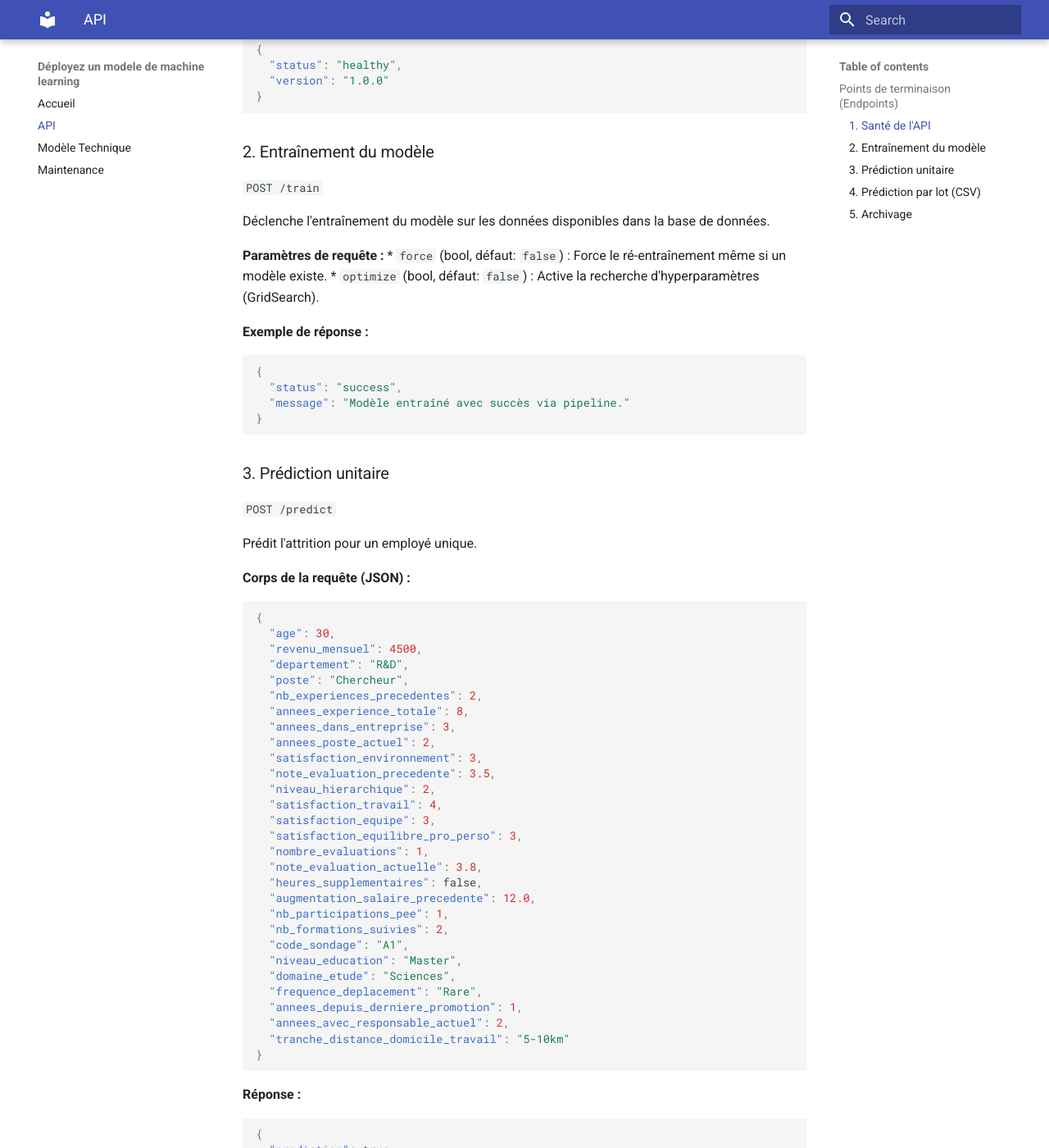
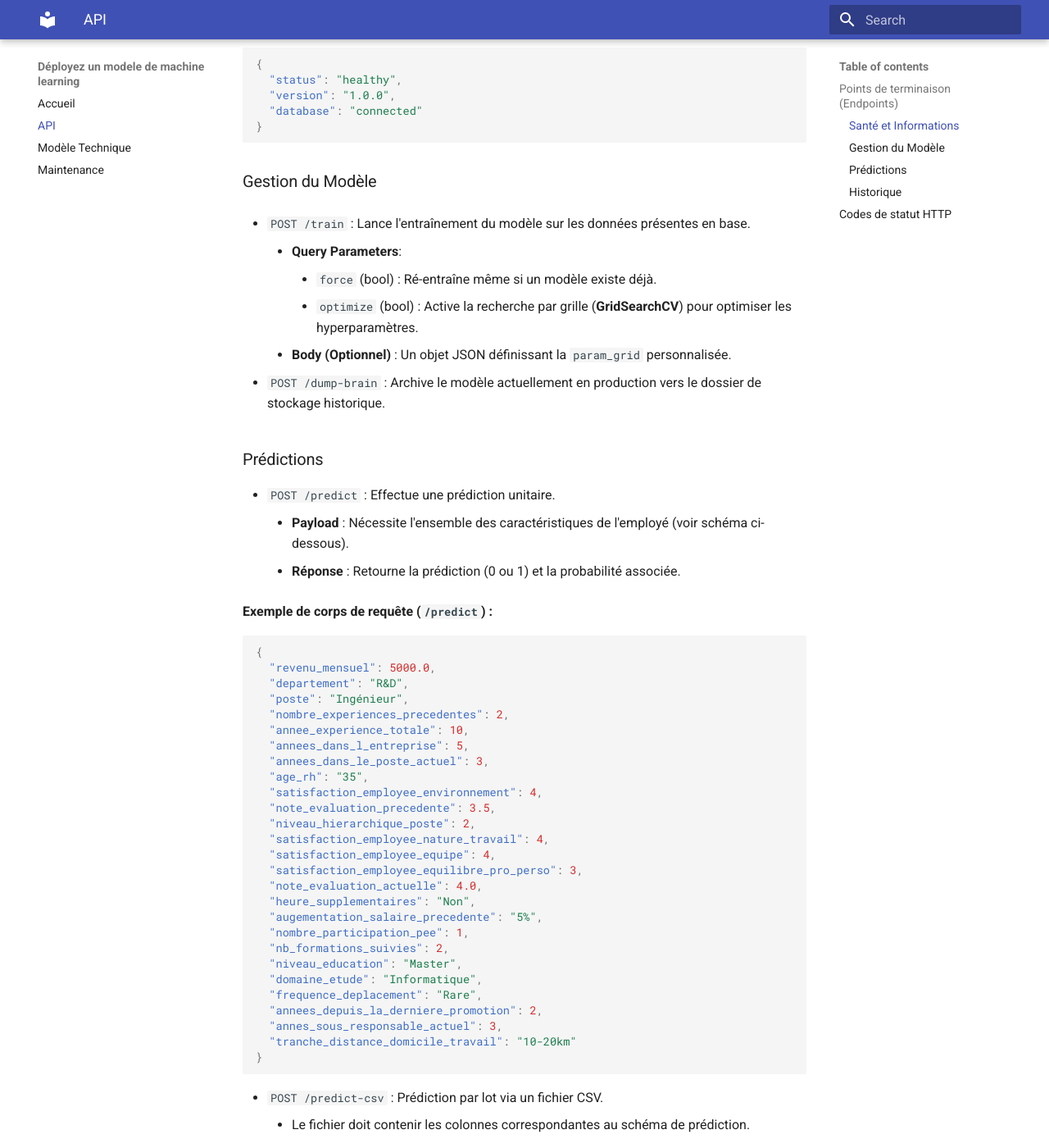
Before and after one commit to AnthoLFB/deployez_un_modele_de_machine_learning, an MkDocs documentation site: the page built from docs/api.md, in a window 1280 px wide and 1400 px high, scrolled down 452 px. Shown: the whole window at 82% size. Built offline with MkDocs 1.6.1 and Material for MkDocs 9.7.7, drawn with Linux system fonts in a browser that asks for light colours; some of the changed text lies outside the part shown.

Commit message:
Ajout de la documentation de l'application.

````diff
--- a/docs/api.md
+++ b/docs/api.md
@@ -1,90 +1,77 @@
 # Documentation de l'API
 
-L'API est documentée automatiquement par Swagger. Vous pouvez y accéder à `/docs` lorsque le serveur est lancé.
+L'API est construite avec **FastAPI** et offre une interface REST pour interagir avec le modèle de Machine Learning. La documentation interactive est disponible à l'adresse `/docs` (Swagger UI) ou `/redoc` (ReDoc) sur l'instance déployée.
 
 ## Points de terminaison (Endpoints)
 
-### 1. Santé de l'API
-`GET /health`
+### Santé et Informations
+- `GET /` : Affiche un message de bienvenue et les métadonnées de l'application.
+- `GET /health` : Vérifie la disponibilité de l'API et de la base de données.
 
-Vérifie si l'API est opérationnelle.
-
-**Réponse :**
+**Exemple de réponse (`/health`) :**
 ```json
 {
   "status": "healthy",
-  "version": "1.0.0"
+  "version": "1.0.0",
+  "database": "connected"
 }
 ```
 
-### 2. Entraînement du modèle
-`POST /train`
+### Gestion du Modèle
+- `POST /train` : Lance l'entraînement du modèle sur les données présentes en base.
+    - **Query Parameters**:
+        - `force` (bool) : Ré-entraîne même si un modèle existe déjà.
+        - `optimize` (bool) : Active la recherche par grille (**GridSearchCV**) pour optimiser les hyperparamètres.
+    - **Body (Optionnel)** : Un objet JSON définissant la `param_grid` personnalisée.
 
-Déclenche l'entraînement du modèle sur les données disponibles dans la base de données.
+- `POST /dump-brain` : Archive le modèle actuellement en production vers le dossier de stockage historique.
 
-**Paramètres de requête :**
-* `force` (bool, défaut: `false`) : Force le ré-entraînement même si un modèle existe.
-* `optimize` (bool, défaut: `false`) : Active la recherche d'hyperparamètres (GridSearch).
+### Prédictions
+- `POST /predict` : Effectue une prédiction unitaire.
+    - **Payload** : Nécessite l'ensemble des caractéristiques de l'employé (voir schéma ci-dessous).
+    - **Réponse** : Retourne la prédiction (0 ou 1) et la probabilité associée.
 
-**Exemple de réponse :**
+**Exemple de corps de requête (`/predict`) :**
 ```json
 {
-  "status": "success",
-  "message": "Modèle entraîné avec succès via pipeline."
+  "revenu_mensuel": 5000.0,
+  "departement": "R&D",
+  "poste": "Ingénieur",
+  "nombre_experiences_precedentes": 2,
+  "annee_experience_totale": 10,
+  "annees_dans_l_entreprise": 5,
+  "annees_dans_le_poste_actuel": 3,
+  "age_rh": "35",
+  "satisfaction_employee_environnement": 4,
+  "note_evaluation_precedente": 3.5,
+  "niveau_hierarchique_poste": 2,
+  "satisfaction_employee_nature_travail": 4,
+  "satisfaction_employee_equipe": 4,
+  "satisfaction_employee_equilibre_pro_perso": 3,
+  "note_evaluation_actuelle": 4.0,
+  "heure_supplementaires": "Non",
+  "augementation_salaire_precedente": "5%",
+  "nombre_participation_pee": 1,
+  "nb_formations_suivies": 2,
+  "niveau_education": "Master",
+  "domaine_etude": "Informatique",
+  "frequence_deplacement": "Rare",
+  "annees_depuis_la_derniere_promotion": 2,
+  "annes_sous_responsable_actuel": 3,
+  "tranche_distance_domicile_travail": "10-20km"
 }
 ```
 
-### 3. Prédiction unitaire
-`POST /predict`
+- `POST /predict-csv` : Prédiction par lot via un fichier CSV.
+    - Le fichier doit contenir les colonnes correspondantes au schéma de prédiction.
 
-Prédit l'attrition pour un employé unique.
+### Historique
+- `GET /show-list` : Liste les dernières prédictions effectuées et enregistrées en base de données.
+    - **Query Parameters** : `limit` (nb de résultats), `offset` (pagination).
 
-**Corps de la requête (JSON) :**
-```json
-{
-  "age": 30,
-  "revenu_mensuel": 4500,
-  "departement": "R&D",
-  "poste": "Chercheur",
-  "nb_experiences_precedentes": 2,
-  "annees_experience_totale": 8,
-  "annees_dans_entreprise": 3,
-  "annees_poste_actuel": 2,
-  "satisfaction_environnement": 3,
-  "note_evaluation_precedente": 3.5,
-  "niveau_hierarchique": 2,
-  "satisfaction_travail": 4,
-  "satisfaction_equipe": 3,
-  "satisfaction_equilibre_pro_perso": 3,
-  "nombre_evaluations": 1,
-  "note_evaluation_actuelle": 3.8,
-  "heures_supplementaires": false,
-  "augmentation_salaire_precedente": 12.0,
-  "nb_participations_pee": 1,
-  "nb_formations_suivies": 2,
-  "code_sondage": "A1",
-  "niveau_education": "Master",
-  "domaine_etude": "Sciences",
-  "frequence_deplacement": "Rare",
-  "annees_depuis_derniere_promotion": 1,
-  "annees_avec_responsable_actuel": 2,
-  "tranche_distance_domicile_travail": "5-10km"
-}
-```
-
-**Réponse :**
-```json
-{
-  "prediction": true
-}
-```
-
-### 4. Prédiction par lot (CSV)
-`POST /predict-csv`
-
-Envoie un fichier CSV contenant plusieurs employés pour des prédictions en masse.
-
-### 5. Archivage
-`POST /dump-brain`
-
-Archive manuellement le modèle actuel dans le dossier `storage/history/`.
+## Codes de statut HTTP
+- `200 OK` : Succès de la requête.
+- `400 Bad Request` : Données d'entrée invalides ou mal formées.
+- `404 Not Found` : Modèle non trouvé (nécessite un entraînement).
+- `409 Conflict` : Un modèle existe déjà (utiliser `force=true`).
+- `500 Internal Server Error` : Erreur inattendue du serveur.
--- a/docs/maintenance.md
+++ b/docs/maintenance.md
@@ -1,26 +1,41 @@
 # Maintenance et Mise à jour
 
-La pérennité d'un modèle de Machine Learning dépend de sa maintenance régulière.
+La pérennité d'un modèle de Machine Learning en production repose sur une surveillance constante et des mises à jour régulières pour éviter la dérive du modèle (*model drift*).
 
-## Protocole de Ré-entraînement
+## Protocole de Mise à jour Régulière
 
-Il est recommandé de ré-entraîner le modèle périodiquement (ex: tous les mois ou après chaque ajout significatif de données de vérité terrain).
+Il est recommandé d'appliquer le protocole suivant tous les mois ou après une modification importante de la structure des effectifs.
 
-### Étapes de mise à jour :
-1.  **Collecte des données** : Charger les nouvelles données d'attrition réelle dans la table `training_dataset`.
-2.  **Appel à l'API** : Envoyer une requête `POST /train?optimize=true&force=true`.
-3.  **Vérification** : Analyser les scores de performance (F1-score) affichés dans les logs.
-4.  **Tests de non-régression** : Vérifier que les prédictions sur un jeu de test de référence restent cohérentes.
+### 1. Collecte et Intégration des Données
+Les nouvelles données de vérité terrain (employés ayant quitté ou étant restés dans l'entreprise après une période donnée) doivent être insérées dans la table `training_dataset` de la base de données.
 
-## Archivage et Versionnage
+### 2. Déclenchement du Ré-entraînement
+Utilisez l'endpoint `/train` avec l'optimisation activée pour garantir la meilleure configuration possible :
+```bash
+curl -X POST "http://votre-api/train?force=true&optimize=true"
+```
 
-Le `ModelManager` gère automatiquement l'archivage :
-*   Le modèle actif est stocké à la racine sous le nom configuré dans `.env`.
-*   Chaque ré-entraînement avec `force=true` déplace l'ancien modèle vers `storage/history/` avec un timestamp.
-*   En cas de dégradation des performances du nouveau modèle, il est possible de restaurer manuellement un ancien fichier `.pkl`.
+### 3. Validation de la Performance
+- Consultez les logs de l'application pour vérifier le **Score F1** et le **Rappel** obtenus.
+- Si le Score F1 est inférieur de plus de 10% par rapport au modèle précédent, analysez la qualité des nouvelles données.
 
-## Monitoring
+## Archivage et Versionnage du "Cerveau"
 
-L'API enregistre les logs d'interaction dans la table `interaction_logs`.
-*   **Surveillance des erreurs** : Vérifier régulièrement les logs pour détecter des erreurs 400 ou 500.
-*   **Analyse de dérive** : Comparer périodiquement les distributions des entrées dans `inputs` par rapport aux données d'entraînement initiales.
+Le système de gestion des modèles (`ModelManager`) assure la sécurité des opérations :
+- **Rotation automatique** : Lors d'un ré-entraînement forcé, l'ancien modèle est automatiquement déplacé vers `storage/history/` avec un suffixe temporel (ex: `model_20260609_120000.joblib`).
+- **Rollback** : Pour revenir à une version précédente, il suffit de renommer le fichier souhaité dans `storage/history/` et de le replacer à la racine du dossier modèle configuré.
+
+## Monitoring et Santé du Système
+
+### Surveillance des Interactions
+L'API historise chaque prédiction. Cette base de données d'interactions est cruciale pour :
+- **Vérifier la cohérence** : Est-ce que le modèle prédit un taux de départ anormalement élevé ?
+- **Audit** : Pouvoir expliquer a posteriori une prédiction spécifique.
+
+### Alerting et Maintenance préventive
+- **Logs d'erreurs** : Surveillez les erreurs de type `400` (problèmes de format de données clients) et `500` (erreurs internes).
+- **Santé de la DB** : L'endpoint `/health` permet de s'assurer que la connexion à la base de données est toujours active.
+
+## Protocole de Sécurité
+- Assurez-vous que le fichier `.env` est correctement configuré et non exposé publiquement.
+- Limitez l'accès aux endpoints `/train` et `/dump-brain` via une couche de sécurité réseau (VPN, filtrage IP) ou une authentification si l'API est exposée sur le web.
--- a/docs/model.md
+++ b/docs/model.md
@@ -1,25 +1,44 @@
 # Documentation Technique du Modèle
 
-Cette section détaille les choix techniques, l'architecture de la pipeline de Machine Learning et les performances attendues.
+Cette section détaille les choix techniques, l'architecture de la pipeline de Machine Learning et les performances du modèle de prédiction d'attrition.
 
-## Architecture du Modèle
+## Algorithme : Random Forest
 
-Le modèle choisi est une **Forêt Aléatoire (Random Forest)** pour sa robustesse et sa capacité à gérer des données hétérogènes (numériques et catégorielles).
+Le modèle choisi est un **Random Forest Classifier**. Ce choix est justifié par plusieurs facteurs :
+- **Robustesse** : Moins sensible aux valeurs aberrantes que d'autres algorithmes.
+- **Gestion des non-linéarités** : Capable de capturer des relations complexes entre les variables RH (ex: corrélation entre âge, salaire et ancienneté).
+- **Hétérogénéité des données** : Naturelle gestion des variables numériques et catégorielles après prétraitement.
+- **Interprétabilité** : Possibilité d'extraire l'importance des caractéristiques (feature importance) pour comprendre les leviers de rétention.
 
-### Pipeline de Prétraitement
-Pour garantir la cohérence des données entre l'entraînement et l'inférence, nous utilisons une `sklearn.pipeline.Pipeline` qui inclut :
+## Architecture de la Pipeline
 
-1.  **Variables Numériques** : Imputation et standardisation via `StandardScaler`.
-2.  **Variables Catégorielles** : Encodage via `OneHotEncoder` (gestion des nouvelles catégories via `handle_unknown='ignore'`).
-3.  **Classifieur** : `RandomForestClassifier`.
+Pour garantir la reproductibilité et éviter les fuites de données (data leakage), l'ensemble du processus est encapsulé dans une `sklearn.pipeline.Pipeline`.
 
-### Choix Techniques
-*   **GridSearchCV** : Utilisé pour optimiser les hyperparamètres (`n_estimators`, `max_depth`, `min_samples_split`).
-*   **StratifiedKFold** : Validation croisée préservant l'équilibre des classes.
-*   **Scoring** : Le score F1 est privilégié pour gérer le déséquilibre potentiel des classes dans les données d'attrition.
+### 1. Prétraitement Automatique (`ColumnTransformer`)
+La pipeline identifie automatiquement les types de colonnes :
 
-## Performances
-Les performances varient selon les données d'entraînement fournies. Le système enregistre le meilleur score obtenu lors de l'entraînement optimisé dans les logs de la console.
+- **Variables Numériques** :
+    - Imputation des valeurs manquantes par la **médiane** (`SimpleImputer`).
+    - Standardisation (`StandardScaler`) pour mettre toutes les variables à la même échelle.
+- **Variables Catégorielles** :
+    - Conversion systématique en chaînes de caractères.
+    - Imputation des valeurs manquantes par une valeur constante ("nan").
+    - Encodage **OneHot** (`OneHotEncoder`) avec gestion des catégories inconnues lors de l'inférence (`handle_unknown='ignore'`).
 
-### Suivi des prédictions
-Toutes les prédictions et les données d'entrée sont stockées dans la base de données SQLite (table `inputs` et `predictions`), permettant une analyse a posteriori de la dérive du modèle (data drift).
+### 2. Entraînement et Optimisation
+- **Optimisation** : L'API permet d'activer `GridSearchCV` pour tester différentes combinaisons d'hyperparamètres (nombre d'arbres, profondeur maximale, poids des classes).
+- **Validation Croisée** : Utilisation de `StratifiedKFold` (5 splits) pour s'assurer que chaque pli est représentatif de la distribution globale des départs.
+- **Équilibrage** : Le paramètre `class_weight='balanced'` est utilisé par défaut pour compenser le fait que les départs sont généralement moins fréquents que les maintiens dans l'effectif.
+
+## Métriques de Performance
+
+Le succès du modèle est mesuré principalement par le **Score F1**, qui représente la moyenne harmonique de la précision et du rappel.
+
+| Métrique | Justification |
+| :--- | :--- |
+| **Précision** | Éviter de cibler inutilement des employés qui ne comptent pas partir (faux positifs). |
+| **Rappel** | Identifier un maximum d'employés réellement à risque (faux négatifs). |
+| **Score F1** | Équilibre optimal entre précision et rappel, crucial sur des jeux de données déséquilibrés. |
+
+## Maintenance Technique
+Le modèle est sauvegardé au format binaire (`.joblib`) dans le dossier `storage/model/`. Une historisation est effectuée à chaque nouvel entraînement réussi, permettant un rollback rapide en cas de dégradation des performances.
````
Also changed, not shown: README.md (+94 -13 lines).
